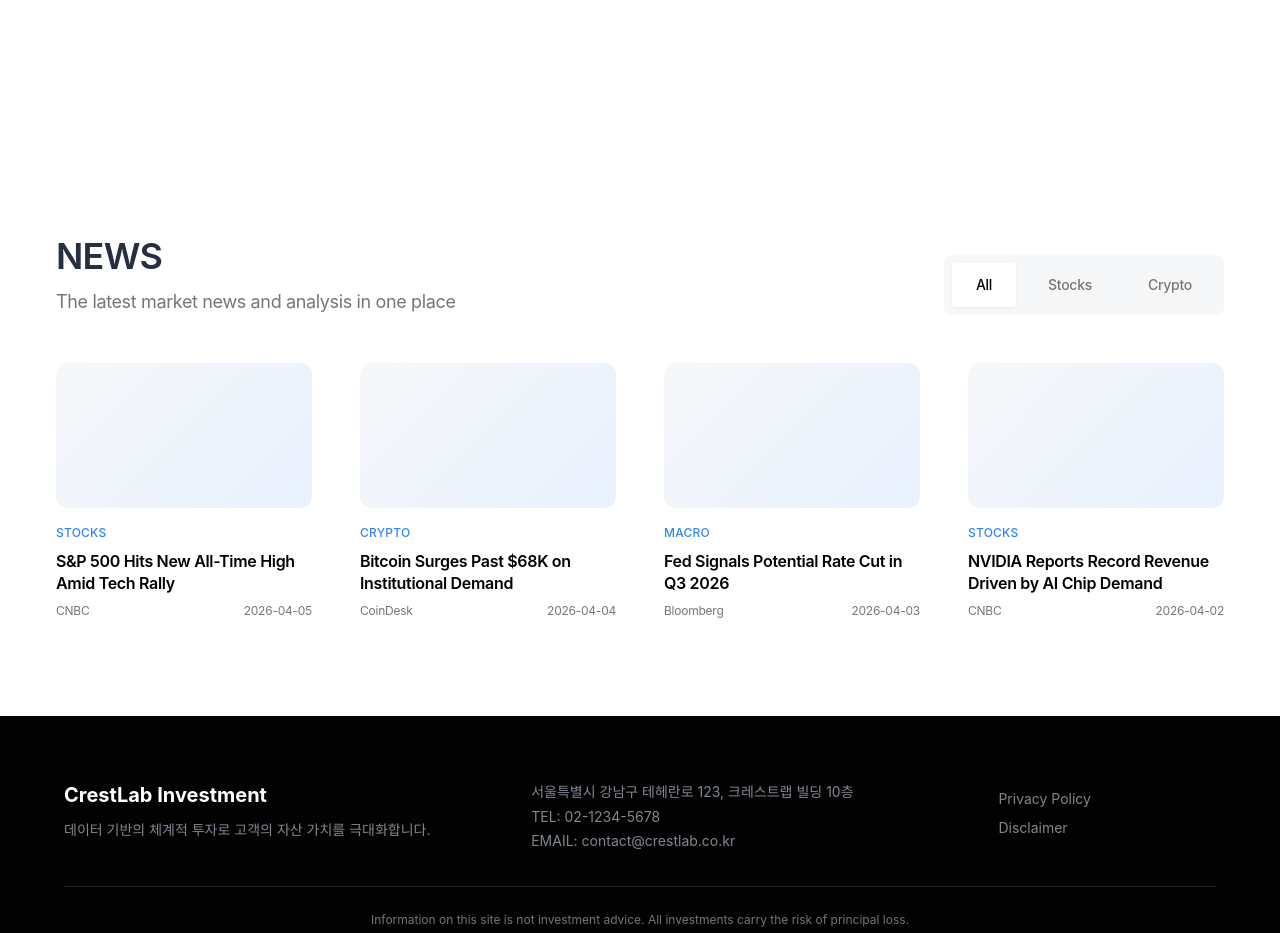
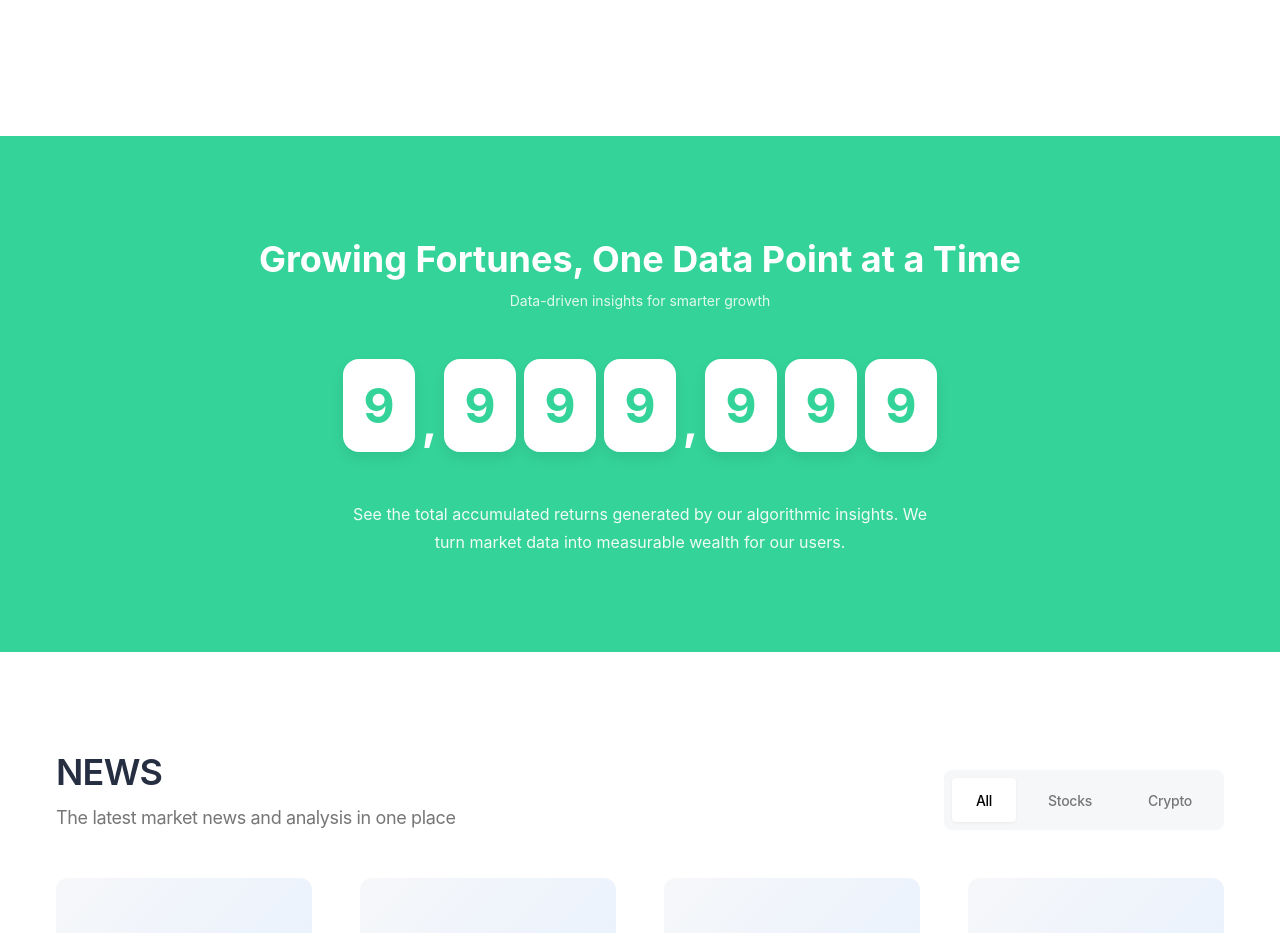
Before and after one commit to signaldecode/crestlab-FE, a Next.js app: page /en in a window 1280 px wide. Shown: the part 7580-8513 px from the top of the page. Built offline with nearby package versions, Linux system fonts and the light colour scheme; a web font is replaced by a local one.

Commit message:
feat : 카운터 섹션 추가

```diff
--- a/app/[locale]/page.tsx
+++ b/app/[locale]/page.tsx
@@ -10,6 +10,7 @@ import IntersectionContainer from '@/components/containers/landing/IntersectionC
 import RotatingHeadlineContainer, {
   type RotatingHeadlineItem,
 } from '@/components/containers/landing/RotatingHeadlineContainer';
+import RollingCounterContainer from '@/components/containers/landing/RollingCounterContainer';
 import NewsPreviewContainer from '@/components/containers/landing/NewsPreviewContainer';
 import landingData from '@/data/landingData.json';
 import stocksData from '@/data/mock/stocksData.json';
@@ -87,6 +88,16 @@ export default async function HomePage() {
     iconAlt: t(`rotatingHeadline.items.${key}.iconAlt`),
   }));
 
+  const rollingCounterTarget = 9999999;
+  const rollingCounterMsg = {
+    title: t('rollingCounter.title'),
+    subtitle: t('rollingCounter.subtitle'),
+    description: t('rollingCounter.description'),
+    valueAriaLabel: t('rollingCounter.valueAriaLabel', {
+      value: new Intl.NumberFormat('en-US').format(rollingCounterTarget),
+    }),
+  };
+
   const faqMsg = { title: t('faq.title') };
 
   const featuredItems = stocksData.stocks.map((s) => ({ symbol: s.symbol, name: s.name }));
@@ -111,6 +122,8 @@ export default async function HomePage() {
       </IntersectionContainer>
       {/* Rotating headline — sticky 3D wheel of trust pillars */}
       <RotatingHeadlineContainer messages={rotatingHeadlineMsg} items={rotatingHeadlineItems} />
+      {/* Rolling counter — count-up stat triggered on viewport entry */}
+      <RollingCounterContainer messages={rollingCounterMsg} targetValue={rollingCounterTarget} />
       {/* 뉴스 */}
       <NewsPreviewContainer messages={newsPreviewMsg} data={newsData.items as never} />
     </>
--- /dev/null
+++ b/assets/styles/components/containers/landing/RollingCounterContainer.module.scss
@@ -0,0 +1,153 @@
+@use '../../../tokens/colors' as *;
+@use '../../../tokens/typography' as *;
+@use '../../../tokens/spacing' as *;
+@use '../../../tokens/breakpoints' as *;
+
+// ─────────────────────────────────────────────────────────────
+// Stat counter section.
+//
+// Triggered by IntersectionObserver: when the section enters the viewport
+// the JS counts a single number value from 0 → target with an ease-out.
+// Each digit is rendered into its own white card; commas live in their
+// own slot so the layout stays stable as the value increases.
+// ─────────────────────────────────────────────────────────────
+
+.rolling-counter {
+  position: relative;
+  padding: $spacing-3xl 0;
+  background: #34d399; // vibrant emerald — see screenshot
+  color: #ffffff;
+  overflow: hidden;
+
+  @include respond-to(md) {
+    padding: $spacing-4xl 0;
+  }
+}
+
+.rolling-counter__inner {
+  display: flex;
+  flex-direction: column;
+  align-items: center;
+  text-align: center;
+  width: 100%;
+  max-width: $container-max-width;
+  margin: 0 auto;
+  padding: 0 $container-padding;
+}
+
+.rolling-counter__title {
+  font-size: $font-size-xl;
+  font-weight: $font-weight-bold;
+  margin: 0 0 $spacing-xs;
+  color: #ffffff;
+
+  @include respond-to(md) {
+    font-size: $font-size-3xl;
+  }
+
+  @include respond-to(lg) {
+    font-size: $font-size-4xl;
+  }
+}
+
+.rolling-counter__subtitle {
+  font-size: $font-size-xs;
+  margin: 0 0 $spacing-xl;
+  color: rgba(255, 255, 255, 0.85);
+
+  @include respond-to(md) {
+    font-size: $font-size-sm;
+    margin-bottom: $spacing-2xl;
+  }
+}
+
+.rolling-counter__display {
+  display: flex;
+  align-items: center;
+  justify-content: center;
+  flex-wrap: nowrap;
+  gap: $spacing-xs;
+  margin-bottom: $spacing-xl;
+  font-variant-numeric: tabular-nums;
+
+  @include respond-to(md) {
+    gap: $spacing-sm;
+    margin-bottom: $spacing-2xl;
+  }
+}
+
+.rolling-counter__digit {
+  display: flex;
+  align-items: center;
+  justify-content: center;
+  width: 2rem;
+  height: 2.6rem;
+  border-radius: 0.5rem;
+  background: #ffffff;
+  color: #34d399;
+  font-size: $font-size-xl;
+  font-weight: $font-weight-bold;
+  font-variant-numeric: tabular-nums;
+  box-shadow: 0 6px 14px rgba(0, 0, 0, 0.08);
+  line-height: 1;
+
+  @include respond-to(sm) {
+    width: 2.6rem;
+    height: 3.4rem;
+    font-size: $font-size-2xl;
+    border-radius: 0.65rem;
+  }
+
+  @include respond-to(md) {
+    width: 3.5rem;
+    height: 4.6rem;
+    font-size: $font-size-3xl;
+    border-radius: 0.85rem;
+  }
+
+  @include respond-to(lg) {
+    width: 4.5rem;
+    height: 5.8rem;
+    font-size: $font-size-5xl;
+    border-radius: 1rem;
+  }
+}
+
+.rolling-counter__separator {
+  display: inline-flex;
+  align-items: flex-end;
+  justify-content: center;
+  height: 2.6rem;
+  padding-bottom: 0.4rem;
+  font-size: $font-size-xl;
+  font-weight: $font-weight-bold;
+  color: #ffffff;
+  line-height: 1;
+
+  @include respond-to(sm) {
+    height: 3.4rem;
+    font-size: $font-size-2xl;
+  }
+
+  @include respond-to(md) {
+    height: 4.6rem;
+    font-size: $font-size-3xl;
+  }
+
+  @include respond-to(lg) {
+    height: 5.8rem;
+    font-size: $font-size-5xl;
+  }
+}
+
+.rolling-counter__description {
+  max-width: 38rem;
+  margin: 0;
+  font-size: $font-size-sm;
+  line-height: $line-height-relaxed;
+  color: rgba(255, 255, 255, 0.92);
+
+  @include respond-to(md) {
+    font-size: $font-size-base;
+  }
+}
--- /dev/null
+++ b/components/containers/landing/RollingCounterContainer.tsx
@@ -0,0 +1,135 @@
+'use client';
+
+import { useEffect, useRef, useState } from 'react';
+import styles from '@/assets/styles/components/containers/landing/RollingCounterContainer.module.scss';
+
+interface RollingCounterContainerProps {
+  messages: {
+    title: string;
+    subtitle: string;
+    description: string;
+    valueAriaLabel: string;
+  };
+  targetValue: number;
+}
+
+const DURATION_MS = 1800;
+
+// ease-out cubic — fast at the start, gentle at the end so the final
+// digits visibly settle instead of slamming home.
+const easeOutCubic = (t: number) => 1 - Math.pow(1 - t, 3);
+
+export default function RollingCounterContainer({
+  messages,
+  targetValue,
+}: RollingCounterContainerProps) {
+  const sectionRef = useRef<HTMLElement>(null);
+  const startedRef = useRef(false);
+  const rafRef = useRef<number | null>(null);
+  const [value, setValue] = useState(0);
+
+  useEffect(() => {
+    const section = sectionRef.current;
+    if (!section) return;
+
+    const motionMq = window.matchMedia('(prefers-reduced-motion: reduce)');
+    if (motionMq.matches) {
+      setValue(targetValue);
+      return;
+    }
+
+    const start = () => {
+      if (startedRef.current) return;
+      startedRef.current = true;
+      const startTime = performance.now();
+
+      const tick = (now: number) => {
+        const elapsed = now - startTime;
+        const progress = Math.min(elapsed / DURATION_MS, 1);
+        const eased = easeOutCubic(progress);
+        setValue(Math.round(targetValue * eased));
+        if (progress < 1) {
+          rafRef.current = requestAnimationFrame(tick);
+        } else {
+          rafRef.current = null;
+        }
+      };
+
+      rafRef.current = requestAnimationFrame(tick);
+    };
+
+    const observer = new IntersectionObserver(
+      (entries) => {
+        for (const entry of entries) {
+          if (entry.isIntersecting) {
+            start();
+            observer.disconnect();
+            break;
+          }
+        }
+      },
+      { threshold: 0.4 },
+    );
+
+    observer.observe(section);
+
+    return () => {
+      observer.disconnect();
+      if (rafRef.current !== null) {
+        cancelAnimationFrame(rafRef.current);
+        rafRef.current = null;
+      }
+    };
+  }, [targetValue]);
+
+  // Pad to the target's digit count so card slots don't reflow during the count.
+  const targetDigits = String(targetValue).length;
+  const paddedNum = String(value).padStart(targetDigits, '0');
+  // Insert thousand separators
+  const grouped = paddedNum.replace(/\B(?=(\d{3})+(?!\d))/g, ',');
+  const chars = grouped.split('');
+
+  return (
+    <section
+      ref={sectionRef}
+      className={styles['rolling-counter']}
+      aria-labelledby="rolling-counter-title"
+    >
+      <div className={styles['rolling-counter__inner']}>
+        <h2 id="rolling-counter-title" className={styles['rolling-counter__title']}>
+          {messages.title}
+        </h2>
+        <p className={styles['rolling-counter__subtitle']}>{messages.subtitle}</p>
+
+        <div
+          className={styles['rolling-counter__display']}
+          role="text"
+          aria-label={messages.valueAriaLabel}
+        >
+          {chars.map((char, i) => {
+            const isDigit = /\d/.test(char);
+            return isDigit ? (
+              <span
+                key={`d-${i}`}
+                className={styles['rolling-counter__digit']}
+                aria-hidden="true"
+              >
+                {char}
+              </span>
+            ) : (
+              <span
+                key={`s-${i}`}
+                className={styles['rolling-counter__separator']}
+                aria-hidden="true"
+              >
+                {char}
+              </span>
+            );
+          })}
+        </div>
+
+        <p className={styles['rolling-counter__description']}>{messages.description}</p>
+      </div>
+    </section>
+  );
+}
--- a/messages/en.json
+++ b/messages/en.json
@@ -116,6 +116,12 @@
           "iconAlt": "Leading bank"
         }
       }
+    },
+    "rollingCounter": {
+      "title": "Growing Fortunes, One Data Point at a Time",
+      "subtitle": "Data-driven insights for smarter growth",
+      "description": "See the total accumulated returns generated by our algorithmic insights. We turn market data into measurable wealth for our users.",
+      "valueAriaLabel": "Total accumulated returns: {value}"
     },
     "newsPreview": {
       "title": "NEWS",
--- a/messages/ja.json
+++ b/messages/ja.json
@@ -88,6 +88,12 @@
           "ariaLabel": "投資家向け教育 — フリップカード"
         }
       }
+    },
+    "rollingCounter": {
+      "title": "データ一つひとつから育つ、富のかたち",
+      "subtitle": "より賢い成長のためのデータドリブン・インサイト",
+      "description": "アルゴリズム分析が生み出した累積リターンをご覧ください。マーケットデータを、ユーザーが実感できる価値へと変えていきます。",
+      "valueAriaLabel": "累積リターン合計: {value}"
     },
     "newsPreview": {
       "title": "NEWS",
--- a/messages/ko.json
+++ b/messages/ko.json
@@ -88,6 +88,12 @@
           "ariaLabel": "투자자 교육 — 플립 카드"
         }
       }
+    },
+    "rollingCounter": {
+      "title": "데이터 한 점에서 시작되는 성장의 순간",
+      "subtitle": "더 똑똑한 성장을 위한 데이터 기반 인사이트",
+      "description": "알고리즘 인사이트가 만들어낸 누적 수익을 확인하세요. 시장 데이터를 사용자가 체감할 수 있는 가치로 바꿔드립니다.",
+      "valueAriaLabel": "총 누적 수익: {value}"
     },
     "newsPreview": {
       "title": "NEWS",
--- a/messages/zh.json
+++ b/messages/zh.json
@@ -88,6 +88,12 @@
           "ariaLabel": "投资者教育 — 翻转卡片"
         }
       }
+    },
+    "rollingCounter": {
+      "title": "数据一点一滴,成就财富增长",
+      "subtitle": "以数据洞察赋能更智能的增长",
+      "description": "查看我们的算法洞察所创造的累计回报。我们将市场数据转化为用户可衡量的真实价值。",
+      "valueAriaLabel": "累计总回报: {value}"
     },
     "newsPreview": {
       "title": "NEWS",
```
